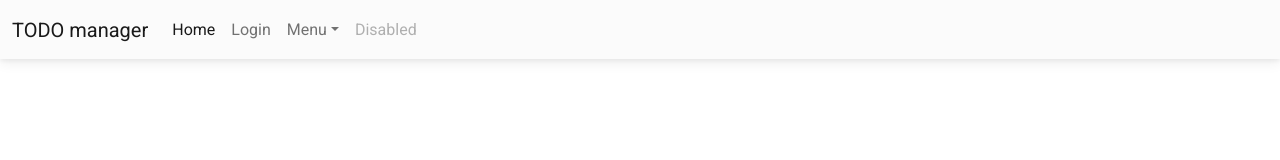
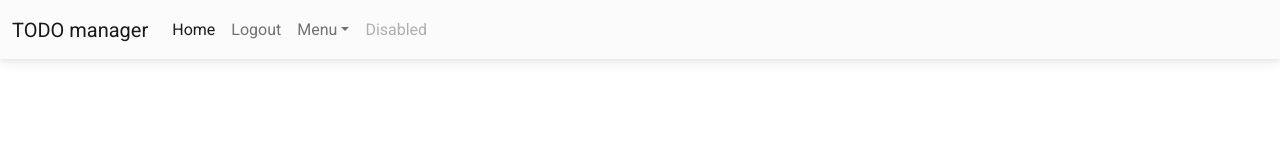
Before and after one commit to HappySeien/TODO-dev-manager, a React (Create React App) app in the folder frontend/: page /login in a window 1280 px wide. Shown: the top 160 px of the page. Built offline with nearby package versions, Linux system fonts and the light colour scheme; no server answers; sample sign-in values are in the browser's storage.

Commit message:
stage-7 #2
Multi-line description of commit,
feel free to be detailed.

[Ticket: X]

```diff
--- a/frontend/src/App.js
+++ b/frontend/src/App.js
@@ -30,7 +30,16 @@ class App extends React.Component {
   }
 
   isAuth () {
-    return this.state.token !== ''
+    return !!this.state.token != ''
+  }
+
+  logOut () {
+    localStorage.setItem('token', '')
+    this.setState(
+      {
+        'token': ''
+      }, this.loadData
+    )
   }
 
   getHeaders () {
@@ -44,7 +53,7 @@ class App extends React.Component {
     axios.post(tokenApi, { 'username': username, 'password': password})
       .then(response => {
         const token = response.data.token
-        console.log(token)
+        localStorage.setItem('token', token)
         this.setState(
           {
             'token': token
@@ -57,7 +66,7 @@ class App extends React.Component {
   loadData () {
     let headers =  this.getHeaders()
     // users
-    axios.get(UserApi, {headers})
+    axios.get(UserApi, { headers })
       .then(response => {
         const users = response.data.results
         this.setState(
@@ -69,7 +78,7 @@ class App extends React.Component {
       ).catch(error => console.log(error))
 
     // projects
-    axios.get(ProjectApi, {headers})
+    axios.get(ProjectApi, { headers })
       .then(response => {
         const projects = response.data.results
         this.setState(
@@ -81,7 +90,7 @@ class App extends React.Component {
       ).catch(error => console.log(error))
 
     // notes
-    axios.get(NotesApi, {headers})
+    axios.get(NotesApi, { headers })
       .then(response => {
         const notes = response.data.results
         this.setState(
@@ -94,15 +103,21 @@ class App extends React.Component {
   }
 
   componentDidMount() {
-    this.loadData()
+    let token = localStorage.getItem('token')
+    this.setState(
+      {
+        'token': token
+      }, this.loadData
+    )
   }
 
   render () {
+    console.log(this.state)
     return(
       <div className='d-flex flex-column min-vh-100'>
         <BrowserRouter>
           <nav>
-            <MainMenu />
+            <MainMenu isAuth={() => this.isAuth()} logOut={() => this.logOut()} />
           </nav>
           <Routes>
             <Route exect path='/login' element={<LoginForm authToken={(username, password) => this.authToken(username, password)} />} />
--- a/frontend/src/components/Menu.js
+++ b/frontend/src/components/Menu.js
@@ -16,7 +16,7 @@ import {
     MDBCollapse,
 } from 'mdb-react-ui-kit';
 
-function MainMenu() {
+function MainMenu(auth) {
     const [showBasic, setShowBasic] = useState(false);
     return (
         <MDBNavbar expand='lg' light bgColor='light'>
@@ -40,7 +40,9 @@ function MainMenu() {
                             </MDBNavbarLink>
                         </MDBNavbarItem>
                         <MDBNavbarItem>
-                            <MDBNavbarLink href='/login'>Login</MDBNavbarLink>
+                            {auth.isAuth() ?
+                            <MDBNavbarLink href='#' onClick={() => auth.logOut()}>Logout</MDBNavbarLink> :
+                                <MDBNavbarLink href='/login'>Login</MDBNavbarLink>}
                         </MDBNavbarItem>
 
                         <MDBNavbarItem>
@@ -53,6 +55,7 @@ function MainMenu() {
                                         <MDBDropdownLink href='/users'>Users</MDBDropdownLink>
                                     </MDBDropdownItem>
                                     <MDBDropdownItem>
+
                                         <MDBDropdownLink href='/projects'>Projects</MDBDropdownLink>
                                     </MDBDropdownItem>
                                     <MDBDropdownItem>
--- a/frontend/src/components/auth.js
+++ b/frontend/src/components/auth.js
@@ -35,7 +35,7 @@ class LoginForm extends React.Component {
     render () {
         return (
             <div className='d-flex mx-auto my-auto'>
-                <form onSubmit={(event) => this.handleSubmit(event) }>
+                <form onSubmit={(event) => this.handleSubmit(event)}>
                     <MDBInput className='mb-4' type='text' id='username' name='username' label='Username' value={this.state.username}
                         onChange={ (event) => this.handleChange(event) } />
                     <MDBInput className='mb-4' type='password' id='password' name='password' label='Password' value={this.state.password}
```
